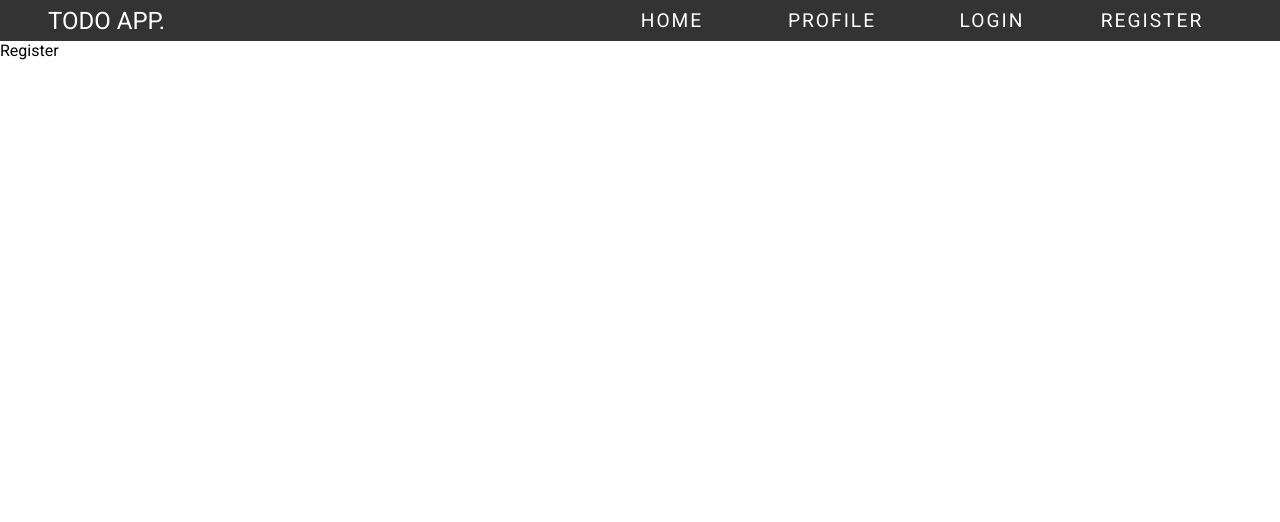
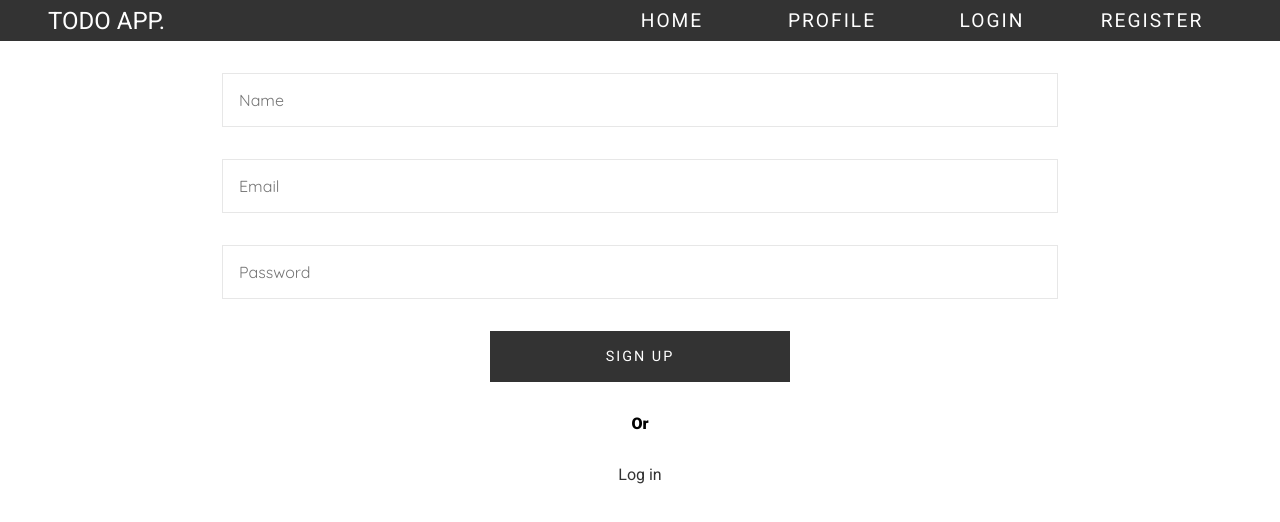
Before and after one commit to Siddhesh-Songire/frontend-react-todo, a React (Vite) app: page /register in a window 1280 px wide. Shown: the top 522 px of the page. Built offline with nearby package versions, Linux system fonts and the light colour scheme.

Commit message:
Register form connecting with backend

```diff
--- a/src/App.jsx
+++ b/src/App.jsx
@@ -5,6 +5,7 @@ import Login from "./pages/Login";
 import Register from "./pages/Register";
 import Home from "./pages/Home";
 import Header from "./components/Header";
+import { Toaster } from "react-hot-toast";
 
 function App() {
   return (
@@ -16,6 +17,7 @@ function App() {
         <Route path="/login" element={<Login />} />
         <Route path="/register" element={<Register />} />
       </Routes>
+      <Toaster />
     </Router>
   );
 }
--- a/src/main.jsx
+++ b/src/main.jsx
@@ -2,6 +2,8 @@ import React from "react";
 import ReactDOM from "react-dom/client";
 import App from "./App.jsx";
 import "./styles/app.scss";
+
+export const server = "https://todobackend-8ene.onrender.com";
 
 ReactDOM.createRoot(document.getElementById("root")).render(
   <React.StrictMode>
--- a/src/pages/Register.jsx
+++ b/src/pages/Register.jsx
@@ -1,7 +1,72 @@
-import React from "react";
+import React, { useState } from "react";
+import { Link } from "react-router-dom";
+import axios from "axios";
+import { server } from "../main";
+import toast from "react-hot-toast";
 
 const Register = () => {
-  return <div>Register</div>;
+  const [name, setName] = useState("");
+  const [email, setEmail] = useState("");
+  const [password, setPassword] = useState("");
+
+  const submitHandler = async (e) => {
+    e.preventDefault();
+    console.log(name, email);
+
+    try {
+      const { data } = await axios.post(
+        `${server}/user/new`,
+        {
+          name,
+          email,
+          password,
+        },
+        {
+          headers: {
+            "Content-Type": "application/json",
+          },
+          withCredentials: true,
+        }
+      );
+
+      toast.success(data.message);
+    } catch (error) {
+      toast.error("Some Error");
+    }
+  };
+
+  return (
+    <div className="login">
+      <section>
+        <form onSubmit={submitHandler}>
+          <input
+            value={name}
+            onChange={(e) => setName(e.target.value)}
+            type="text"
+            placeholder="Name"
+            required
+          />
+          <input
+            value={email}
+            onChange={(e) => setEmail(e.target.value)}
+            type="email"
+            placeholder="Email"
+            required
+          />
+          <input
+            value={password}
+            onChange={(e) => setPassword(e.target.value)}
+            type="password"
+            required
+            placeholder="Password"
+          />
+          <button type="submit">Sign up</button>
+          <h4>Or</h4>
+          <Link to="/login">Log in</Link>
+        </form>
+      </section>
+    </div>
+  );
 };
 
 export default Register;
```
